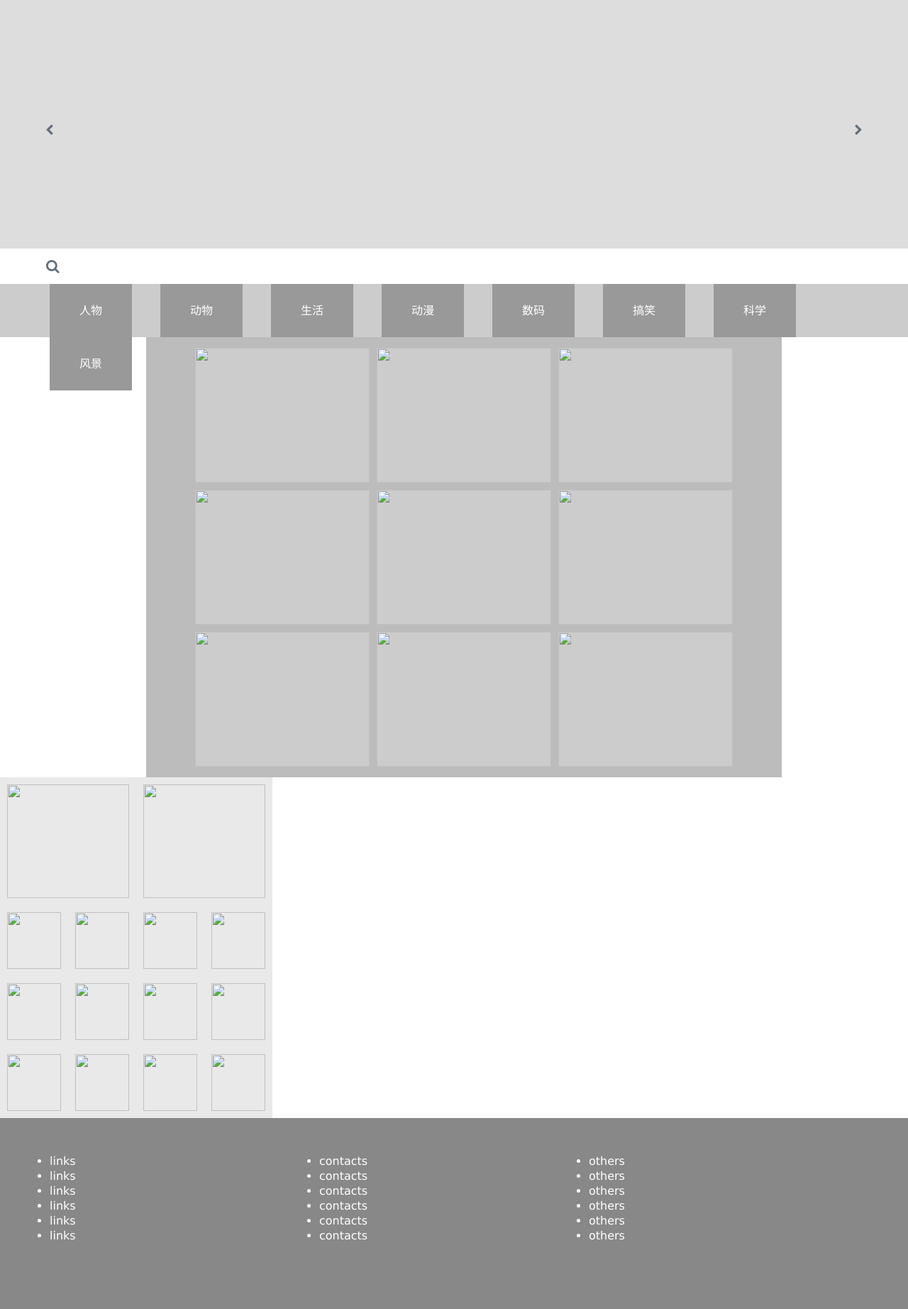
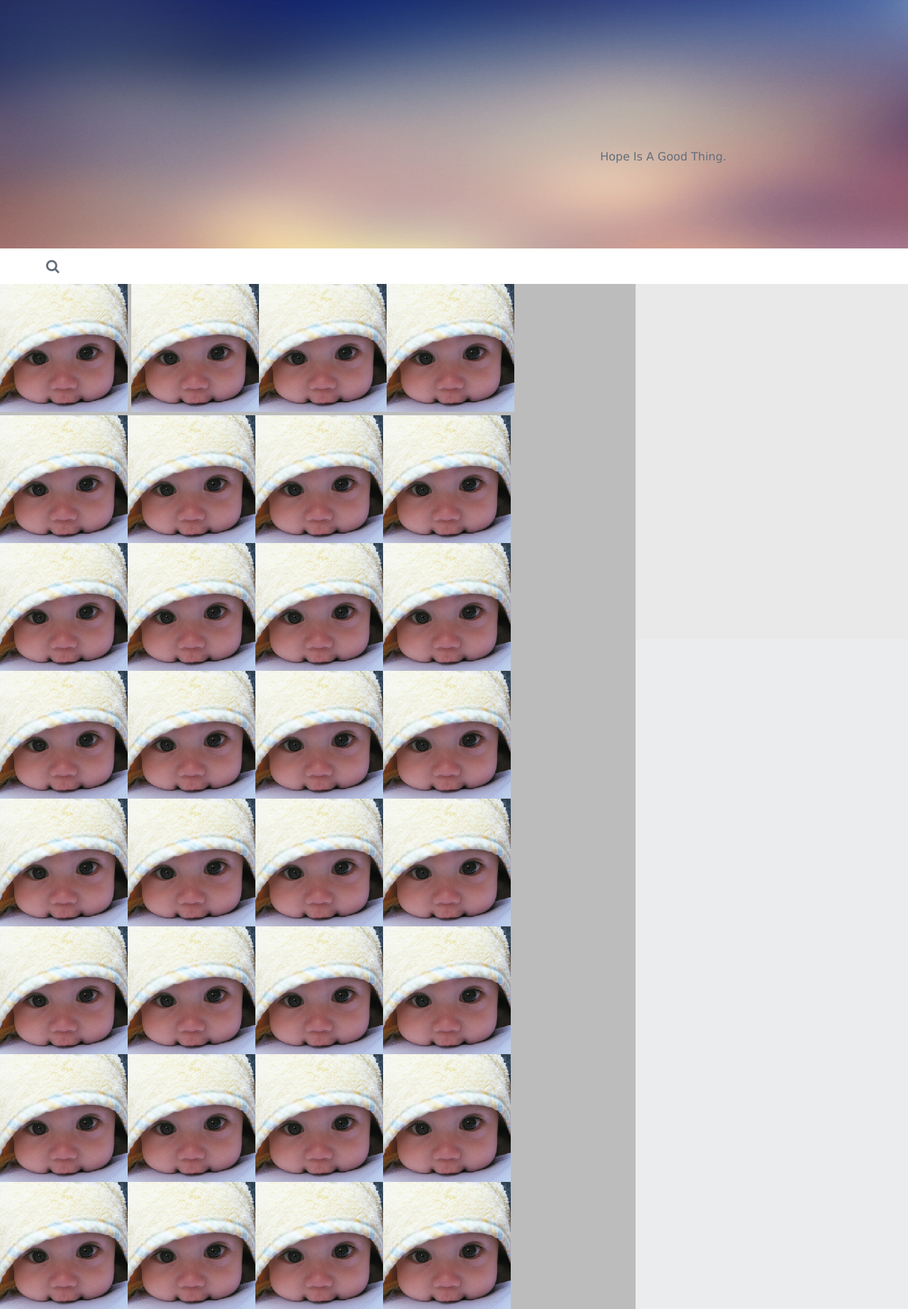
Before and after one commit to mansu10/puzzle, a PHP site: page / in a window 1280 px wide. Shown: the part 50-1894 px from the top of the page at 71% size. Run offline with PHP 8.4, Linux system fonts and the light colour scheme; style sheets or scripts are compiled from the project's sources.

Commit message:
waterfall

```diff
--- a/html/css/default.less
+++ b/html/css/default.less
@@ -38,6 +38,7 @@ body {
     font-family: '微软雅黑','LatoRegular', 'Lucida Grande', 'Lucida Sans Unicode', Helvetica, sans-serif !important;
     line-height: 21px;
     color: #636e7b;
+    background-color: #ebeced;
 }
 
 body.notfound,
@@ -101,25 +102,7 @@ ul {
 
 /********** 2. Header Panel **********/
 /*************************************/
-.w50 {
-    width: 50%;
-    height: 180px;
-}
-.w30 {
-    width: 33.3333%;
-    float: left;
-    height: 200px;
-    padding: 5px;
-    img {
-        width: 100%;
-        height: 100%;
-        background-color: #ccc;
-    }
-}
-.w25 {
-    width: 25%;
-    height: 100px;
-}
+
 
 header {
     height: 50px;
@@ -162,21 +145,16 @@ header {
 }
 
 .disp-wrapper {
-    .carousel {
+    .caption {
         height: 350px;
+        min-width: 1000px;
         background-color: #ddd;
         position: relative;
-        .fa-chevron-left {
+        overflow: hidden;
+        p {
             position: absolute;
-            top: 50%;
-            left: 5%;
-            cursor: pointer;
-        }
-        .fa-chevron-right {
-            position: absolute;
-            top: 50%;
-            right: 5%;
-            cursor: pointer;
+            right: 20%;
+            top: 60%;
         }
     }
     .search {
@@ -200,21 +178,6 @@ header {
             }
         }
     }
-    .subjects {
-        height: 75px;
-        background-color: #ccc;
-        padding: 0 50px;
-        .item {
-            width: 116px;
-            height: 75px;
-            float: left;
-            background-color: #999;
-            margin: 0 20px;
-            text-align: center;
-            line-height: 75px;
-            color: #fff;
-        }
-    }
 }
 
 .content-wrapper {
@@ -224,22 +187,13 @@ header {
         background-color: #bcbcbc;
         float: left;
         //for instance
-        padding: 10px 5%;
     }
     .side-content {
         width: 30%;
-        // height: 500px;
+        height: 500px;
         background-color: #e9e9e9;
         float: left;
-        // for instance
-        div {
-            padding: 10px;
-            float: left;
-            img {
-                width: 100%;
-                height: 100%;
-            }
-        }
+
     }
     &::after {
         content: "";
--- /dev/null
+++ b/html/data/data.json
@@ -0,0 +1,13 @@
+[{
+	"image" : "img/1.jpg"
+	},
+{
+	"image" : "img/1.jpg"
+	},
+{
+	"image" : "img/1.jpg"
+	},
+{
+	"image" : "img/1.jpg"
+	}
+]
--- a/html/index.html
+++ b/html/index.html
@@ -25,52 +25,21 @@
 		</div>
 	</header>
 	<section class="disp-wrapper">
-		<div class="carousel">
-			<span class="fa fa-chevron-left"></span>
-			<span class="fa fa-chevron-right"></span>
+		<div class="caption">
+			<img src="img/img1.jpg" height="350" width="100%">
+			<p>Hope Is A Good Thing.</p>
 		</div>
 		<div class="search">
 			<span class="fa fa-search"></span>
 			<input type="text" class="search-box">
 		</div>
-		<div class="subjects">
-			<div class="item">人物</div>
-			<div class="item">动物</div>
-			<div class="item">生活</div>
-			<div class="item">动漫</div>
-			<div class="item">数码</div>
-			<div class="item">搞笑</div>
-			<div class="item">科学</div>
-			<div class="item">风景</div>
-		</div>
 	</section>
 	<section class="content-wrapper">
 		<div class="main-content">
-			<div class="w30"><img src=""></div>
-			<div class="w30"><img src=""></div>
-			<div class="w30"><img src=""></div>
-			<div class="w30"><img src=""></div>
-			<div class="w30"><img src=""></div>
-			<div class="w30"><img src=""></div>
-			<div class="w30"><img src=""></div>
-			<div class="w30"><img src=""></div>
-			<div class="w30"><img src=""></div>
+			<img src="img/1.jpg" height="180" width="180">
 		</div>
 		<div class="side-content">
-			<div class="w50"><img src=""></div>
-			<div class="w50"><img src=""></div>
-			<div class="w25"><img src=""></div>
-			<div class="w25"><img src=""></div>
-			<div class="w25"><img src=""></div>
-			<div class="w25"><img src=""></div>
-			<div class="w25"><img src=""></div>
-			<div class="w25"><img src=""></div>
-			<div class="w25"><img src=""></div>
-			<div class="w25"><img src=""></div>
-			<div class="w25"><img src=""></div>
-			<div class="w25"><img src=""></div>
-			<div class="w25"><img src=""></div>
-			<div class="w25"><img src=""></div>
+
 		</div>
 	</section>
 	<footer>
--- a/html/js/common.js
+++ b/html/js/common.js
@@ -1,6 +1,47 @@
+
+//waterfall
+$(function(){
+	var oUrl = './data/data.json';
+	var container = $('.main-content');
+	var flag = true;
+	var ipage = 0;
+	console.log(1);
+	getData();
+	function getData(){
+		if (!flag) {
+			return;
+		};
+
+		$.getJSON(oUrl, {page:ipage}, function(data){
+			$.each(data, function(index, val) {
+				var els = '<img src="'+val.image+'" />';
+				container.append(els);
+			});
+			oHeight = container.height();
+			console.log('oHeight:'+oHeight);
+			initHeight = window.document.body.clientHeight;
+			window.document.body.clientHeight
+			if (oHeight < initHeight) {
+				getData();
+			};
+		})
+	}
+
+	$(window).on('scroll', function(event) {
+		console.log(window.document.body.clientHeight);
+		console.log($(window).height());
+		console.log(document.body.scrollHeight);
+		var totalHeight = $(window).scrollTop() + window.document.body.clientHeight + 300;
+		var contentHeight = document.body.scrollHeight;
+		console.log(totalHeight);
+		if (totalHeight >= contentHeight) {
+			getData();
+		};
+	});
+})
 
 
-
+//scroll top
 $(function(){
 	var els = '<div class="scroll"><span class="fa fa-chevron-up"></span><p>Top</p></div>';
 	$('body').append(els);
```
Also changed, not shown: html/img/1.jpg (added), html/img/img1.jpg (added), html/img/img2.jpg (added), html/img/img3.jpg (added), html/img/img4.jpg (added).
